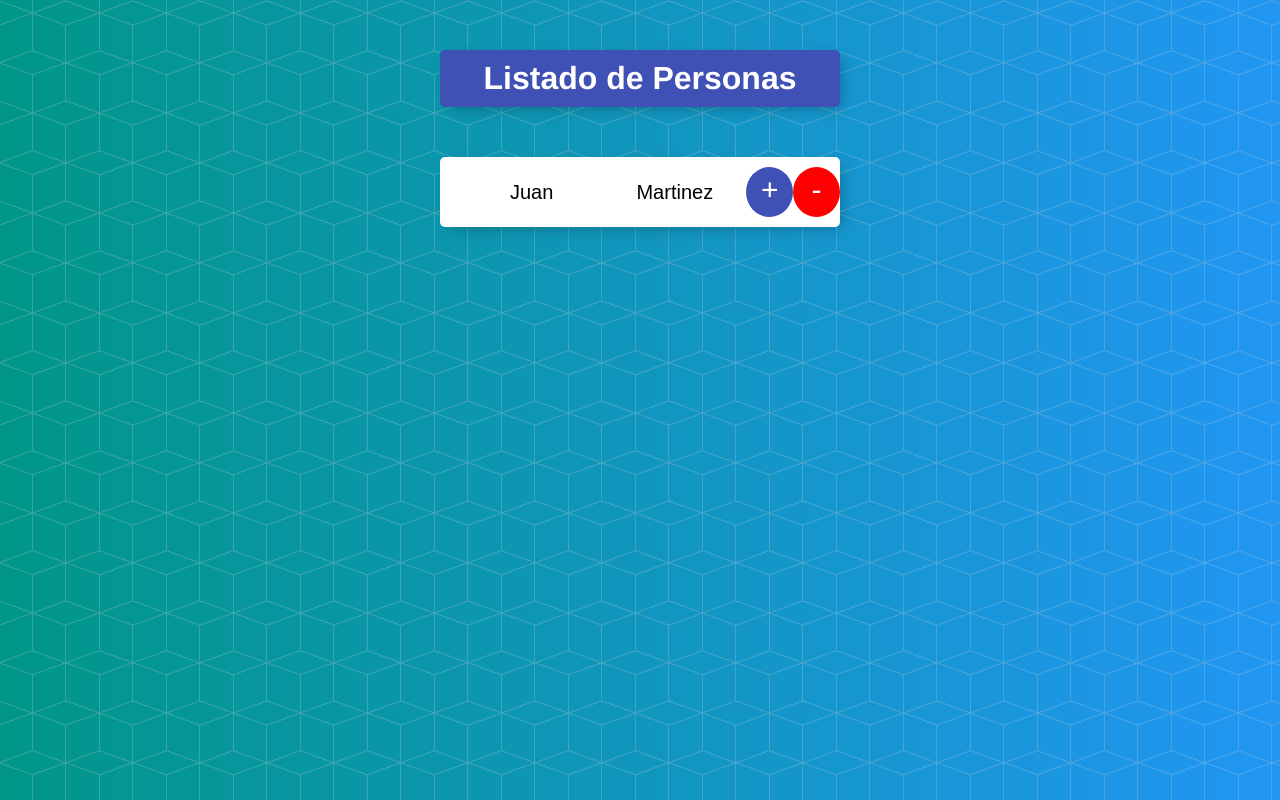
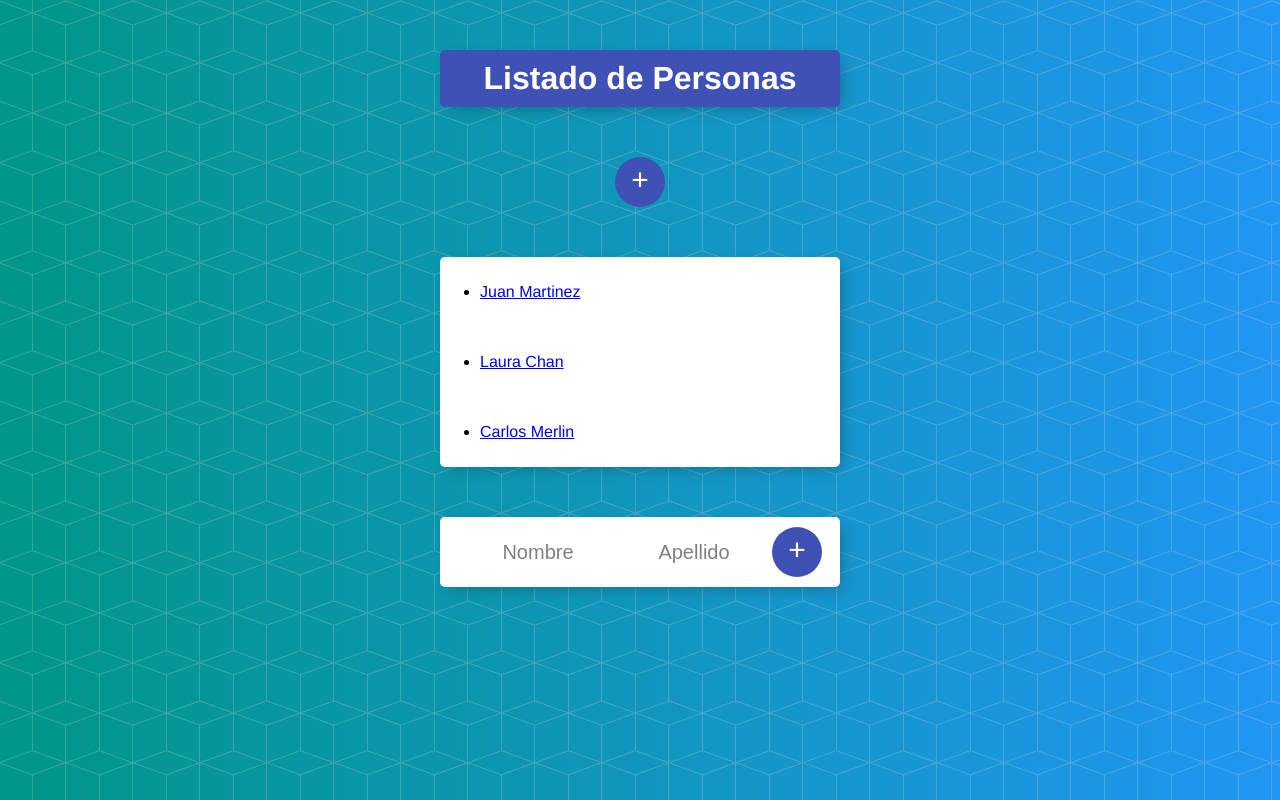
Before and after one commit to juanpixsharp/cursoUdemy, an Angular app: page /personas/0 in a window 1280 px wide. Shown: the top 800 px of the page. Built offline with nearby package versions, Linux system fonts and the light colour scheme.

Commit message:
Agregamos Rutas hijas para Personas

```diff
--- a/src/app/personas/formulario/formulario.component.html
+++ b/src/app/personas/formulario/formulario.component.html
@@ -20,7 +20,7 @@
         type="submit"
         style="cursor:pointer;"
       >+</button>
-      <button *ngIf="index!=null"
+      <button *ngIf="this.modoEdicion!= null && this.modoEdicion===1"
       type="submit" class="buttonRed" style="cursor:pointer;"
       (click)="eliminarPersona()"
       >-</button>
--- a/src/app/personas/formulario/formulario.component.ts
+++ b/src/app/personas/formulario/formulario.component.ts
@@ -14,6 +14,7 @@
   nombreInput: string;
   apellidoInput: string;
   index: number;
+  modoEdicion: number;
 
   constructor(
     private personasService: PersonasService,
@@ -29,7 +30,9 @@
 
   ngOnInit(){
     this.index = this.route.snapshot.params['id'];
-    if(this.index){
+    this.modoEdicion = +this.route.snapshot.queryParams['modoEdicion'];
+
+    if(this.modoEdicion!= null && this.modoEdicion===1){
       let persona = this.personasService.encontrarPersona(this.index);
       this.nombreInput = persona.nombre;
       this.apellidoInput = persona.apellido;
@@ -38,7 +41,7 @@
 
   onGuardarPersona(){
     let persona1 = new PErsona(this.nombreInput, this.apellidoInput);
-    if(this.index){
+    if(this.modoEdicion!= null && this.modoEdicion===1){
       this.personasService.modificarPersona(this.index, persona1);
     }else{
       this.personasService.personas.push(persona1);
@@ -47,7 +50,7 @@
   }
 
   eliminarPersona(){
-    if(this.index!=null){
+    if(this.modoEdicion!= null && this.modoEdicion===1){
       this.personasService.eliminarPersona(this.index);
     }
     this.router.navigate(['personas']);
--- a/src/app/personas/persona/persona.component.html
+++ b/src/app/personas/persona/persona.component.html
@@ -1,7 +1,7 @@
 <div class="item">
   <ul>
     <li>
-      <a [routerLink]="['/personas', indice]">
+      <a [routerLink]="['/personas', indice]" [queryParams]="{modoEdicion:'1'}">
         {{ persona.nombre }} {{ persona.apellido }}
       </a>
     </li>
--- a/src/app/personas/personas.component.html
+++ b/src/app/personas/personas.component.html
@@ -8,3 +8,5 @@
     [indice] = iElemento
     ></app-persona>
 </div>
+
+<router-outlet></router-outlet>
```
Also changed, not shown: src/app/app-routing.module.ts (+5 -3 lines).
